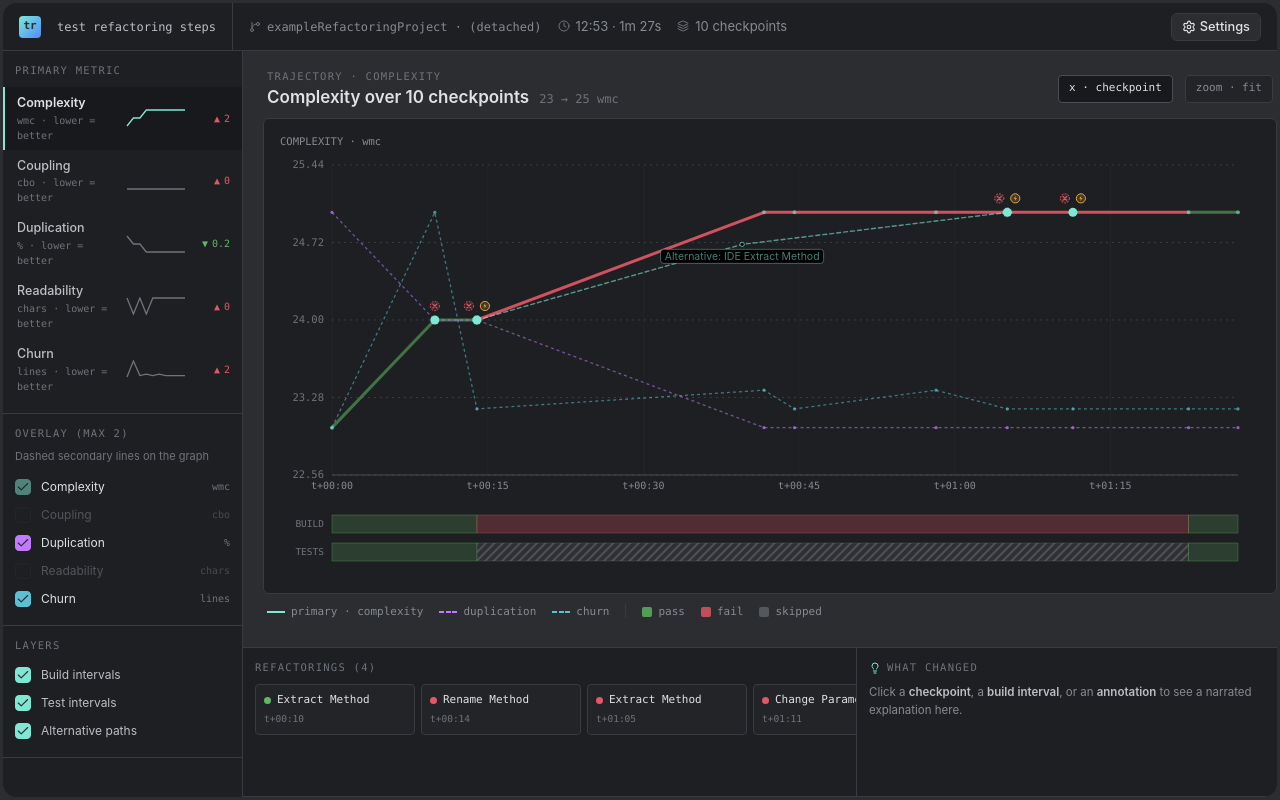
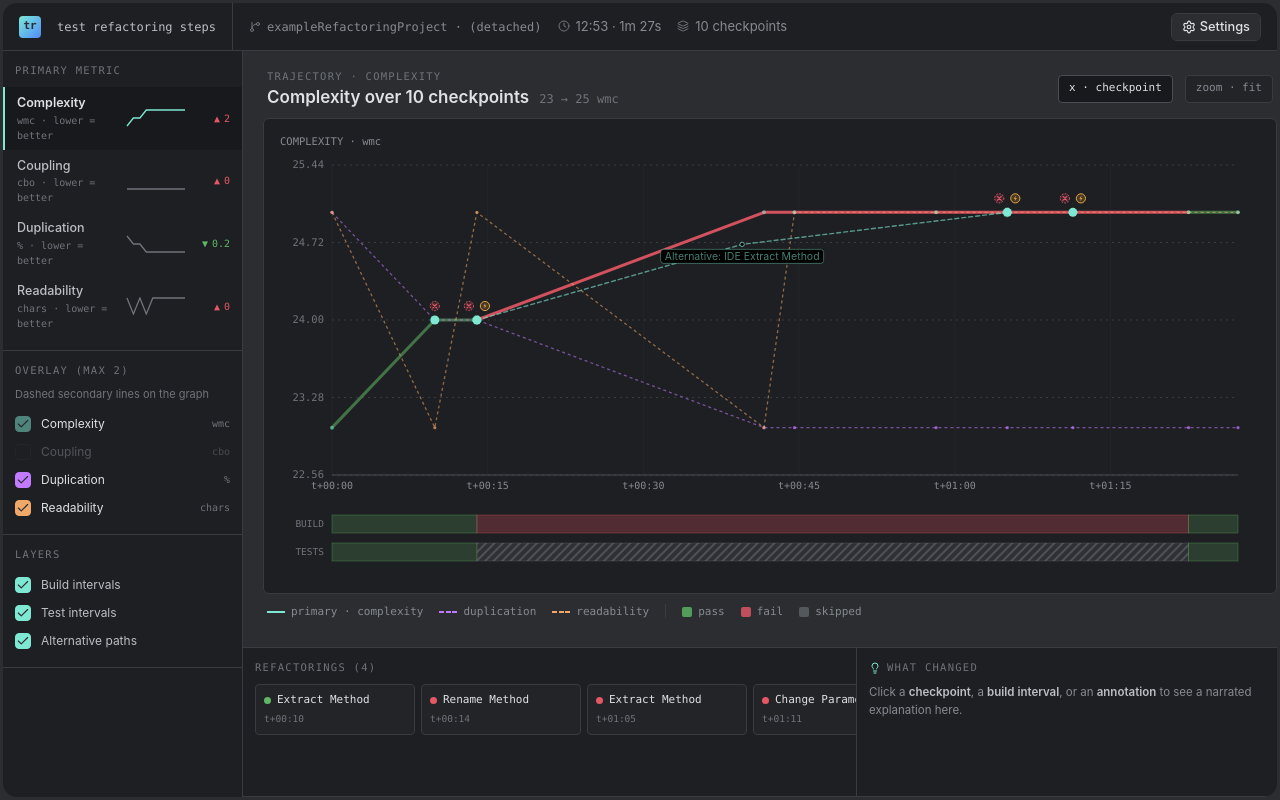
Before and after one commit to EthanHosier/fyp, a React (Vite) app in the folder tool/dashboard/: page / in a window 1280 px wide. Built offline with nearby package versions, Linux system fonts and the light colour scheme; what @pierre/diffs would draw is missing.

Commit message:
Dashboard: drop churn from chart metrics
Churn isn't a 'lower is better' goal on its own — large legitimate
refactors look bad under it. Keep CheckpointVM/IntervalVM.churn for
alt-path comparisons; remove it from the chart picker.

```diff
--- a/tool/dashboard/src/data/types.ts
+++ b/tool/dashboard/src/data/types.ts
@@ -3,7 +3,6 @@ export type MetricId =
   | "coupling"
   | "duplication"
   | "readability"
-  | "churn"
 
 export type StatusTone = "pass" | "fail" | "unknown"
 
--- a/tool/dashboard/src/data/view-model.ts
+++ b/tool/dashboard/src/data/view-model.ts
@@ -9,7 +9,10 @@
  *   readability · chars  `readability.summary.avgLineLength` — placeholder
  *                         proxy; real composite (comments, identifiers,
  *                         indentation…) is deferred
- *   churn       · lines  `diff.totalChurn`            (added + deleted)
+ *
+ * Churn is intentionally not a chartable metric — "fewer lines" isn't a
+ * goal, it's only meaningful relative to an alternative path. We still
+ * expose `CheckpointVM.churn` / `IntervalVM.churn` for that comparison.
  *
  * p90 over mean: a single pathological class with wmc=120 is invisible
  * next to 50 classes at wmc=5; the 90th percentile makes it visible
@@ -47,7 +50,6 @@ const METRICS: MetricVM[] = [
   { id: "coupling",    label: "Coupling",    unit: "cbo",   better: "lower",  group: "code", tone: "brand-2" },
   { id: "duplication", label: "Duplication", unit: "%",     better: "lower",  group: "code", tone: "brand-3" },
   { id: "readability", label: "Readability", unit: "chars", better: "lower",  group: "code", tone: "brand-4" },
-  { id: "churn",       label: "Churn",       unit: "lines", better: "lower",  group: "code", tone: "brand-5" },
 ]
 
 function round1(n: number): number {
@@ -73,9 +75,6 @@ function checkpointValues(c: CheckpointReport): Partial<Record<MetricId, number>
   }
   if (c.metrics.readability?.summary) {
     values.readability = round1(c.metrics.readability.summary.avgLineLength)
-  }
-  if (c.diff) {
-    values.churn = c.diff.totalChurn
   }
   return values
 }
--- a/tool/dashboard/src/stores/dashboard-store.ts
+++ b/tool/dashboard/src/stores/dashboard-store.ts
@@ -34,7 +34,7 @@ type DashboardStore = {
 export const useDashboardStore = create<DashboardStore>((set) => ({
   selection: null,
   primary: "complexity",
-  secondaries: ["duplication", "churn"],
+  secondaries: ["duplication", "readability"],
   layers: {
     buildIntervals: true,
     testIntervals: true,
```
